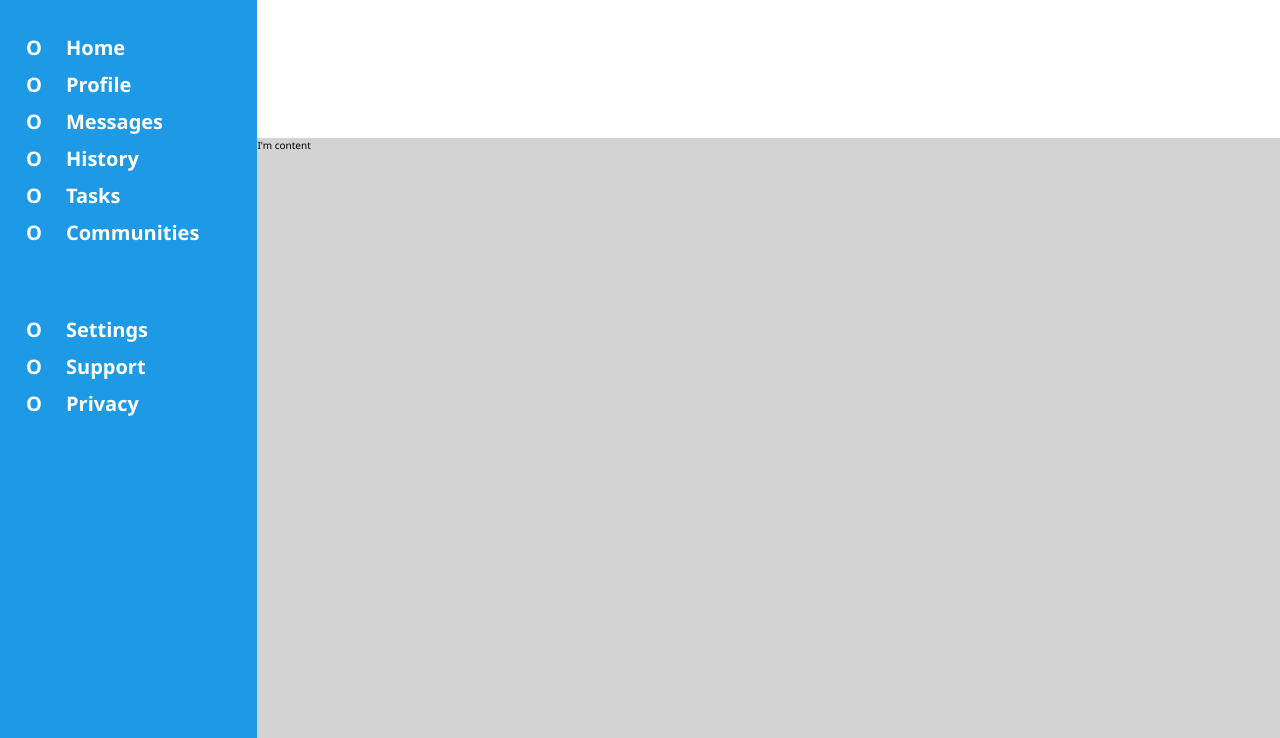
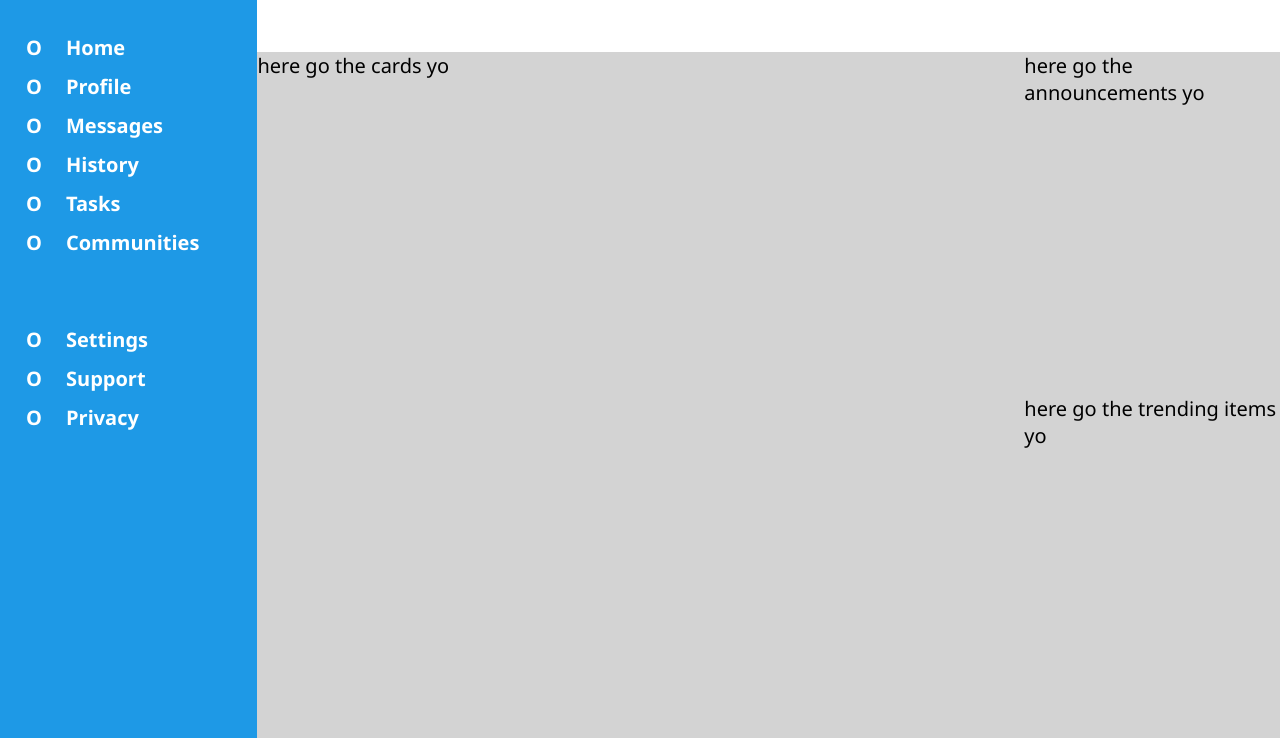
Before and after one commit to lumipixi/admin-dashboard, a plain HTML site: page index.html in a window 1280 px wide. Shown: the part 62-800 px from the top of the page. Drawn offline with Linux system fonts and the light colour scheme.

Commit message:
Finish scaffolding the main content area

```diff
--- a/index.html
+++ b/index.html
@@ -34,11 +34,24 @@
       </nav>
     </div>
     <div class="header">
-      yoyoyo
+      this is the header but it's too hard so I'll leave it for last!!
     </div>
-    <div class="content">
-      I'm content
-    </div>
+    <main class="content">
+
+      <div class="cards">
+        here go the cards yo
+      </div>
+
+
+      <div class="announcements">
+        here go the announcements yo
+      </div>
+
+      <div class="trending">
+        here go the trending items yo
+      </div>
+
+    </main>
   </div>
 
 
--- a/styles.css
+++ b/styles.css
@@ -22,7 +22,7 @@ body {
   min-height: 100vh;
   display: grid;
   grid-template-columns: 45ch 1fr;
-  grid-template-rows: 1fr 3fr;
+  grid-template-rows: 1fr 6fr; /* CHANGE TO NON FR UNITS!!*/
   grid-template-areas:
     "sidebar header"
     "sidebar content";
@@ -49,7 +49,7 @@ body {
   list-style-type: none;
   padding-left: 0;
   display: grid;
-  gap: 1rem
+  gap: 1.2rem
 }
 
 /* One column for the icon, another for the text */
@@ -75,6 +75,26 @@ body {
 }
 
 .content {
+  font-size: 2rem;
   background-color:lightgray;
   grid-area: content;
+  display: grid;
+  grid-template-columns: 3fr 1fr;
+  grid-template-rows: 1fr 1fr;
+  /* grid-template-areas: ; */
 }
+
+.cards {
+  grid-column: 1 / 2;
+  grid-row: 1 / -1;
+}
+
+.announcements {
+  grid-column: 2 / -1;
+  grid-row: 1 / 2;
+}
+
+.trending {
+  grid-column: 2 / -1;
+  grid-row: 2 / -1;
+}
```
